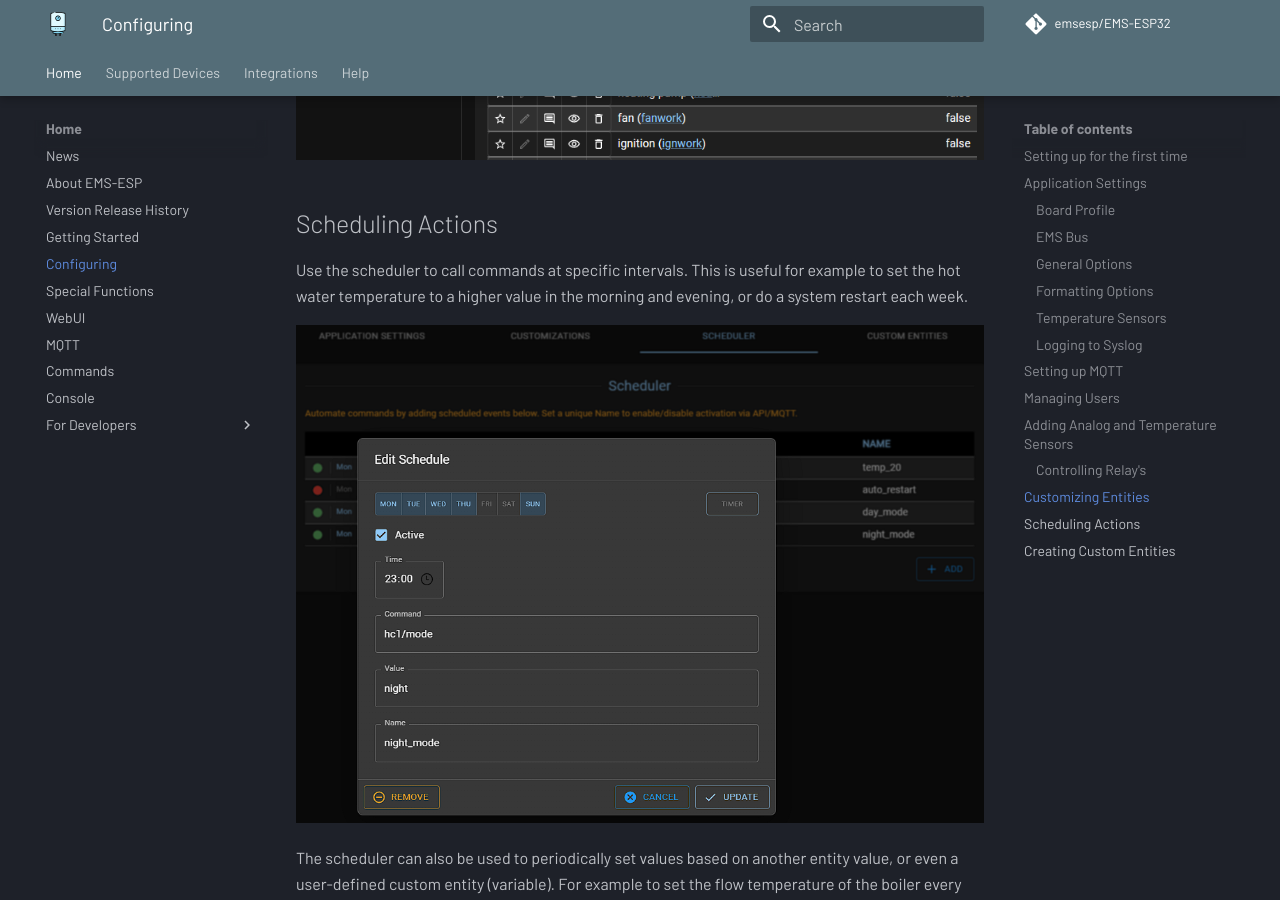
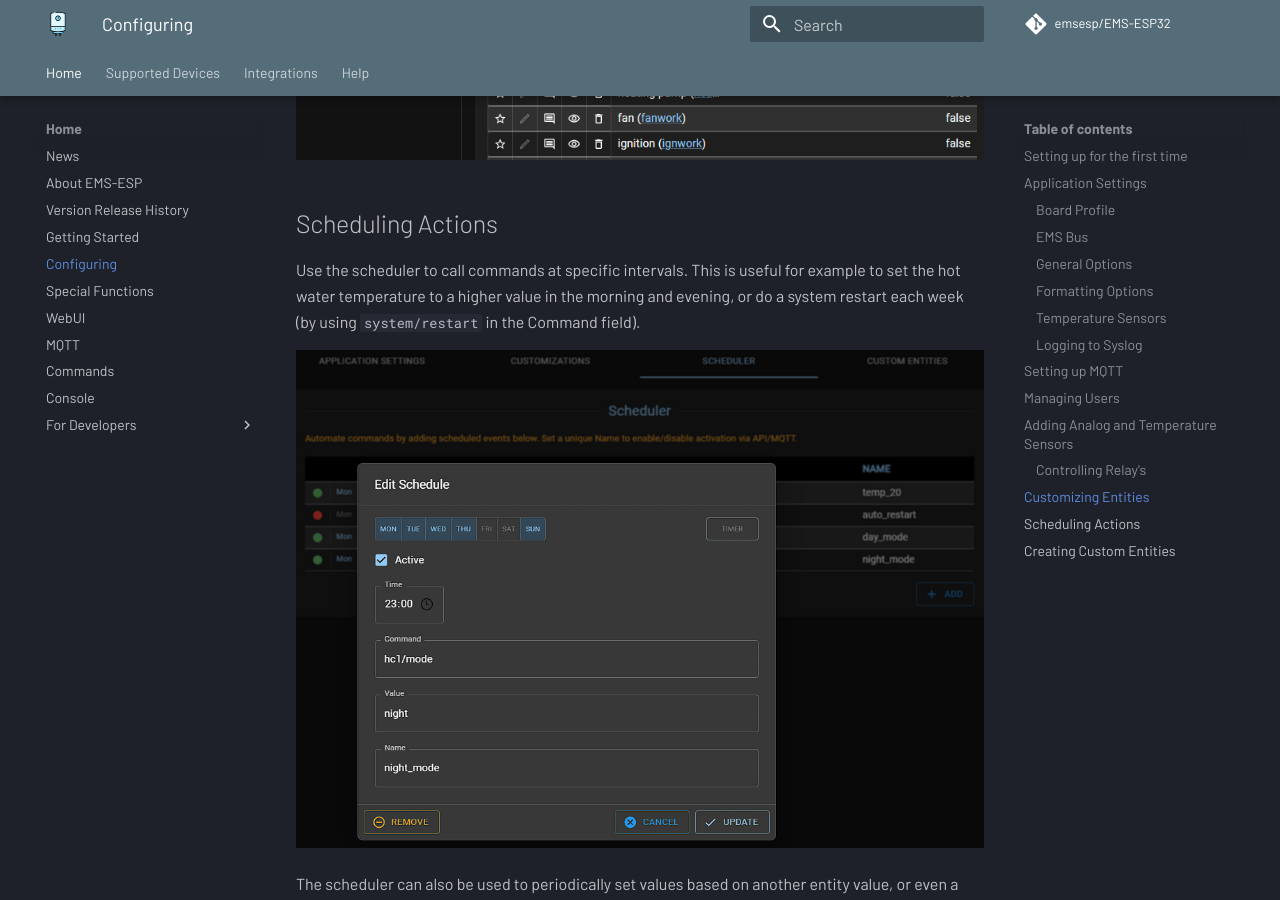
Before and after one commit to emsesp/docs, an MkDocs documentation site: the page built from docs/Configuring.md, in a window 1280 px wide and 900 px high, scrolled down 8052 px. Built offline with MkDocs 1.6.1 and Material for MkDocs 9.7.7, drawn with Linux system fonts in a browser that asks for light colours; comment, search, counter and statistics services are not loaded.

Commit message:
more details on system restart in scheduler

```diff
--- a/docs/Configuring.md
+++ b/docs/Configuring.md
@@ -145,7 +145,7 @@ The Customization page shows all registered entities and allows to exclude comma
 
 ## Scheduling Actions
 
-Use the scheduler to call commands at specific intervals. This is useful for example to set the hot water temperature to a higher value in the morning and evening, or do a system restart each week.
+Use the scheduler to call commands at specific intervals. This is useful for example to set the hot water temperature to a higher value in the morning and evening, or do a system restart each week (by using `system/restart` in the Command field).
 
 ![Web](_media/screenshot/web_scheduler.png)
 
```
